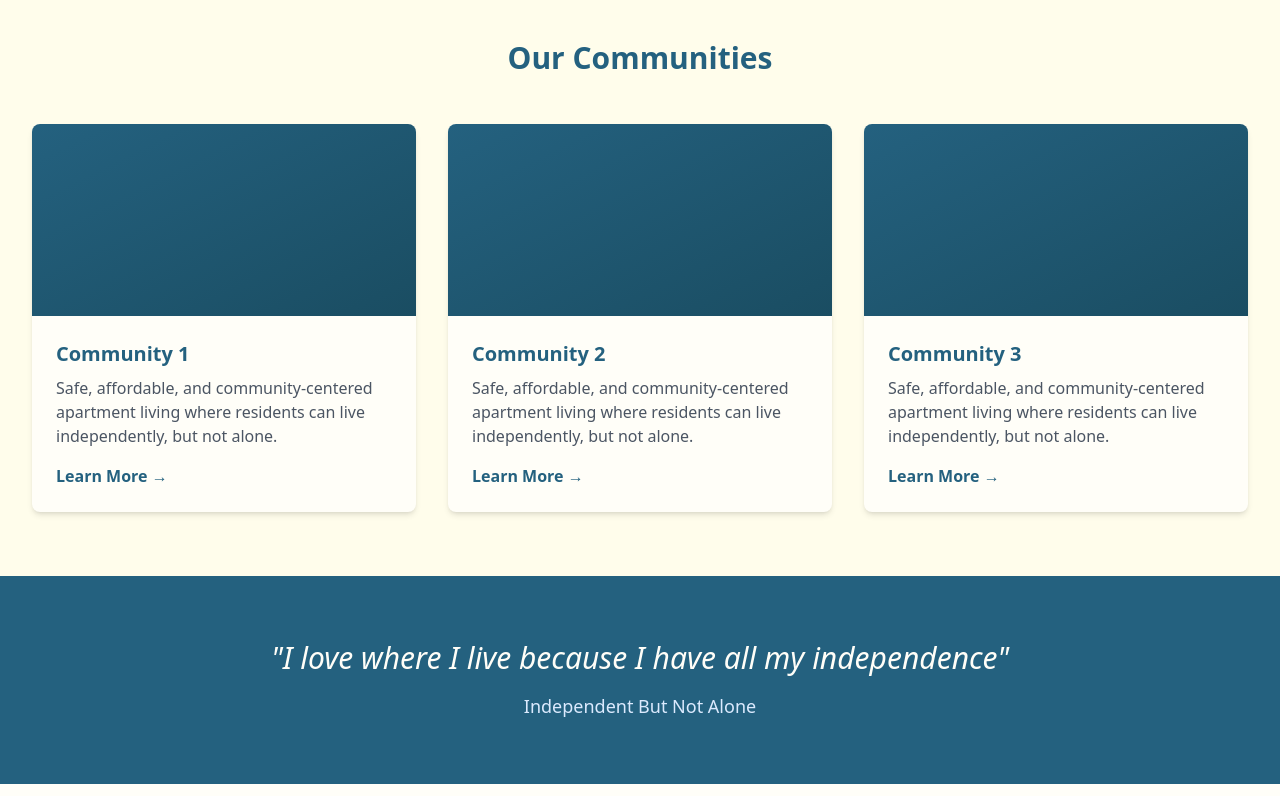
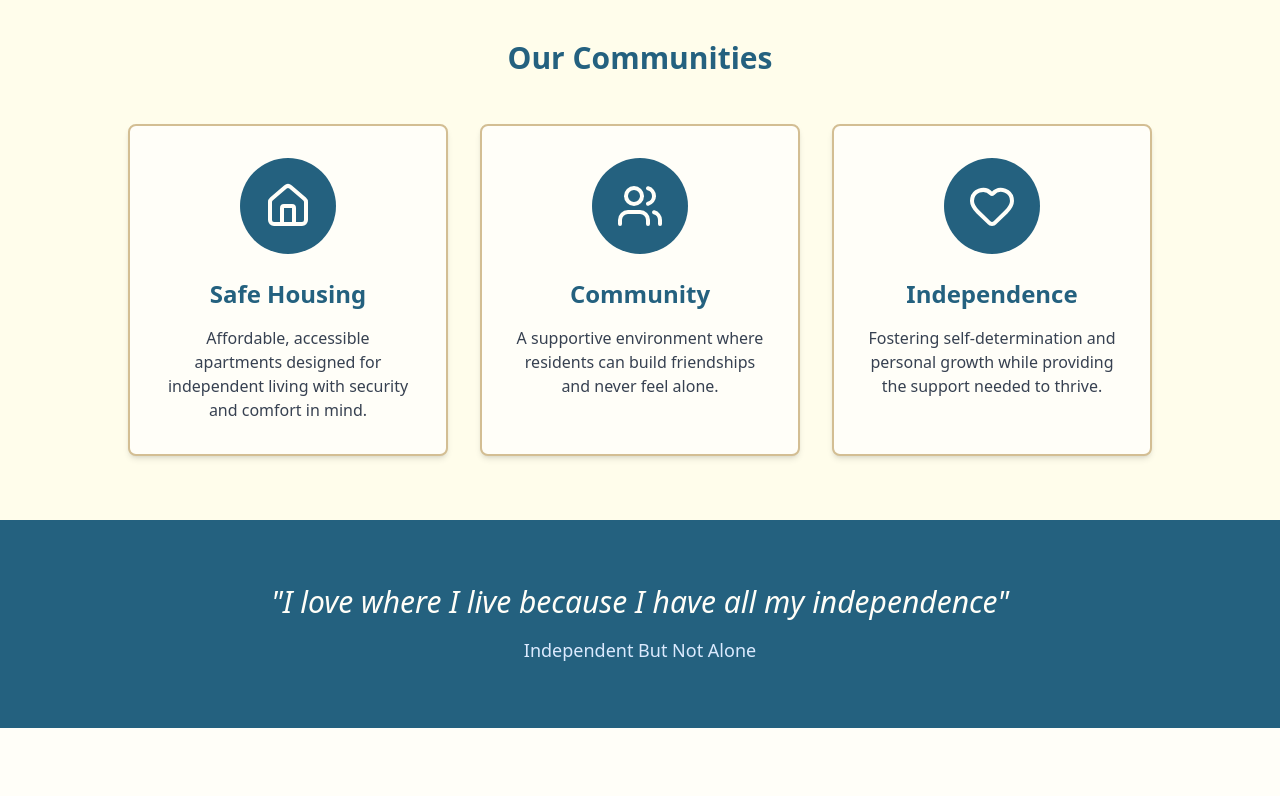
Before and after one commit to auzzie13/living-years-website, a React (Create React App) app: page / in a window 1280 px wide. Shown: the part 820-1616 px from the top of the page. Built offline with nearby package versions, Linux system fonts and the light colour scheme.

Commit message:
added accordion FAQ, changed communities section

```diff
--- a/src/components/cards/FAQItem.jsx
+++ b/src/components/cards/FAQItem.jsx
@@ -1,13 +1,40 @@
 // ============================================
 // FILE: src/components/cards/FAQItem.jsx
 // ============================================
-import React from 'react';
+import React, { useState } from 'react';
+import { ChevronDown } from 'lucide-react';
 
-const FAQItem = ({ question, answer }) => (
-  <div className="bg-living-white bg-opacity-60 p-6 rounded-lg shadow-sm border border-living-gold">
-    <h3 className="text-lg font-bold text-living-blue mb-2">{question}</h3>
-    <p className="text-gray-700">{answer}</p>
-  </div>
-);
+const FAQItem = ({ question, answer }) => {
+  const [isOpen, setIsOpen] = useState(false);
+
+  return (
+    <div className="bg-living-white rounded-lg shadow-sm border border-living-gold overflow-hidden">
+      <button
+        onClick={() => setIsOpen(!isOpen)}
+        className="w-full px-6 py-4 flex justify-between items-center text-left hover:bg-gray-50 transition-colors"
+      >
+        <h3 className="text-lg font-bold text-living-blue pr-4">{question}</h3>
+        <ChevronDown
+          size={24}
+          className={`text-living-blue flex-shrink-0 transition-transform duration-300 ${
+            isOpen ? 'transform rotate-180' : ''
+          }`}
+        />
+      </button>
+
+      <div
+        className={`overflow-hidden transition-all duration-300 ${
+          isOpen ? 'max-h-[2000px] opacity-100' : 'max-h-0 opacity-0'
+        }`}
+      >
+        <div className="px-6 pb-6 pt-2">
+          <div className="text-gray-700 leading-relaxed whitespace-pre-line">
+            {answer}
+          </div>
+        </div>
+      </div>
+    </div>
+  );
+};
 
 export default FAQItem;
--- a/src/components/layout/Footer.jsx
+++ b/src/components/layout/Footer.jsx
@@ -36,7 +36,7 @@ const Footer = ({ navigation }) => (
 
       <div className="border-t border-blue-400 pt-8 text-center text-blue-100">
         <p>&copy; 2025 Living Years. All rights reserved.</p>
-        <p>`</p>
+        <p></p>
       </div>
     </div>
   </footer>
--- a/src/components/sections/AboutSection.jsx
+++ b/src/components/sections/AboutSection.jsx
@@ -16,7 +16,7 @@ const AboutSection = () => {
     },
     {
       name: "Matt Rogers",
-      title: "XXXX",
+      title: "Vice-President",
       image: "/images/Matt_Rogers-2.png",
       bio: "Matt Rogers is the public address announcer for the Tennessee Titans, a role he’s held since 2021 after being selected by fans and the organization from nearly 200 candidates. A former offensive lineman for the University of Washington, he helped lead the Huskies to an 11–1 season, a Rose Bowl championship, and a No. 3 national ranking before launching a successful career in entertainment. Matt first gained national attention as a finalist on American Idol and has since hosted major shows for Discovery Channel, Lifetime, and other networks, including Gold Rush and Deadliest Catch: The Bait.\n\n Beyond broadcasting, Matt is recognized as one of the top philanthropic fundraisers in America, driven by a deeply personal mission after having three children born with cystic fibrosis. His passion has helped raise millions of dollars for research, treatment, and nonprofit organizations nationwide. Known for his unmistakable voice, high-energy presence, and genuine heart, Matt brings the same commitment to every stage—whether it’s an NFL stadium, a national TV audience, or a charity gala changing lives.\n\nMatt has been married to his beautiful wife Teri for 22 years, and together they have four wonderful children: Brayden (19), Mason (17), Samantha (11), and Brooklyn (3). His family remains the center of his world and the driving force behind his purpose, passion, and philanthropic work."
     },
--- a/src/components/sections/Communities.jsx
+++ b/src/components/sections/Communities.jsx
@@ -1,19 +1,63 @@
 // ============================================
-// FILE: src/components/sections/Communities.jsx
+// FILE: src/components/sections/Communities.jsx (UPDATED)
 // ============================================
 import React from 'react';
 import Section from '../layout/Section';
 import SectionTitle from '../common/SectionTitle';
-import CommunityCard from '../cards/CommunityCard';
+import { Home, Users, Heart } from 'lucide-react';
+// import CommunityCard from '../cards/CommunityCard';
 
 const Communities = () => (
   <Section id="communities" className="bg-living-cream">
     <SectionTitle>Our Communities</SectionTitle>
+
+    {/* Icon Version - Temporary */}
+    <div className="grid md:grid-cols-3 gap-8 max-w-5xl mx-auto">
+      <div className="bg-living-white rounded-lg shadow-md p-8 text-center hover:shadow-xl transition-shadow border-2 border-living-gold">
+        <div className="flex justify-center mb-6">
+          <div className="w-24 h-24 bg-living-blue rounded-full flex items-center justify-center">
+            <Home size={48} className="text-living-white" />
+          </div>
+        </div>
+        <h3 className="text-2xl font-bold text-living-blue mb-4">Safe Housing</h3>
+        <p className="text-gray-700">
+          Affordable, accessible apartments designed for independent living with security and comfort in mind.
+        </p>
+      </div>
+
+      <div className="bg-living-white rounded-lg shadow-md p-8 text-center hover:shadow-xl transition-shadow border-2 border-living-gold">
+        <div className="flex justify-center mb-6">
+          <div className="w-24 h-24 bg-living-blue rounded-full flex items-center justify-center">
+            <Users size={48} className="text-living-white" />
+          </div>
+        </div>
+        <h3 className="text-2xl font-bold text-living-blue mb-4">Community</h3>
+        <p className="text-gray-700">
+          A supportive environment where residents can build friendships and never feel alone.
+        </p>
+      </div>
+
+      <div className="bg-living-white rounded-lg shadow-md p-8 text-center hover:shadow-xl transition-shadow border-2 border-living-gold">
+        <div className="flex justify-center mb-6">
+          <div className="w-24 h-24 bg-living-blue rounded-full flex items-center justify-center">
+            <Heart size={48} className="text-living-white" />
+          </div>
+        </div>
+        <h3 className="text-2xl font-bold text-living-blue mb-4">Independence</h3>
+        <p className="text-gray-700">
+          Fostering self-determination and personal growth while providing the support needed to thrive.
+        </p>
+      </div>
+    </div>
+
+    {/* Original Card Version - Commented out for when you have actual communities */}
+    {/*
     <div className="grid md:grid-cols-3 gap-8">
       {[1, 2, 3].map((i) => (
         <CommunityCard key={i} number={i} />
       ))}
     </div>
+    */}
   </Section>
 );
 
--- a/src/components/sections/FAQSection.jsx
+++ b/src/components/sections/FAQSection.jsx
@@ -9,16 +9,45 @@ import FAQItem from '../cards/FAQItem';
 const FAQSection = () => {
   const faqs = [
     {
-      q: "Who can live in a Living Years community?",
-      a: "Our communities are designed for adults with developmental disabilities who seek independent living in a supportive environment."
+      q: "Who can qualify to live in a Living Years community?",
+      a: `Qualifying Criteria
+
+Except for Tenant Assistants, residents of Living Years apartment communities must have a developmental disability as defined by Tennessee Code Annotated § 33-1-101, as amended, which provides in relevant part:
+
+"Developmental disability" means a condition that:
+
+1. Is attributable to a mental or physical impairment or combination of mental and physical impairments;
+
+2. Is manifested before the age of twenty-two (22) years;
+
+3. Is likely to continue indefinitely;
+
+4. Results in substantial functional limitations in three (3) or more major life activities, including but not limited to:
+   • Self-care;
+   • Receptive and expressive language;
+   • Learning;
+   • Mobility;
+   • Self-direction;
+   • Capacity for independent living; or
+   • Economic self-sufficiency; and
+
+5. Reflects the individual's need for a combination and sequence of special, interdisciplinary, or generic services, individualized supports, or other forms of assistance that are of lifelong or extended duration and are individually planned and coordinated.
+
+Tenn. Code Ann. § 33-1-101
+
+Tennessee law further recognizes intellectual disability as a form of developmental disability, defined as significant limitations in intellectual functioning and adaptive behavior that originate during the developmental period, as set forth in Tenn. Code Ann. § 33-1-101.`
     },
     {
       q: "What makes Living Years different?",
-      a: "We provide consumer-controlled, affordable, safe, and community-centered apartment living that fosters independence while ensuring residents are never alone."
+      a: "We provide consumer-controlled, affordable, safe, and community-centered apartment living that fosters independence while ensuring residents are never alone. Our communities are designed specifically for adults with developmental disabilities who want to live independently but with the support and security of a caring community."
     },
     {
       q: "How can I apply?",
-      a: "Contact us directly to learn about availability and the application process for our communities."
+      a: "Contact us directly to learn about availability and the application process for our communities. You can reach us by email at info@livingyears.org or by phone at (555) 123-4567. Our staff will guide you through the application process and answer any questions you may have."
+    },
+    {
+      q: "What amenities are available in Living Years communities?",
+      a: "Our communities offer safe, accessible apartments with modern amenities designed for independent living. Each community includes common areas for social activities, on-site support when needed, and access to community programs that foster connection and belonging."
     }
   ];
 
@@ -26,7 +55,7 @@ const FAQSection = () => {
     <Section id="faq" className="bg-living-cream">
       <div className="max-w-4xl mx-auto">
         <SectionTitle>Frequently Asked Questions</SectionTitle>
-        <div className="space-y-6">
+        <div className="space-y-4">
           {faqs.map((item, i) => (
             <FAQItem key={i} question={item.q} answer={item.a} />
           ))}
```
Also changed, not shown: src/App.jsx (line endings or trailing spaces).
